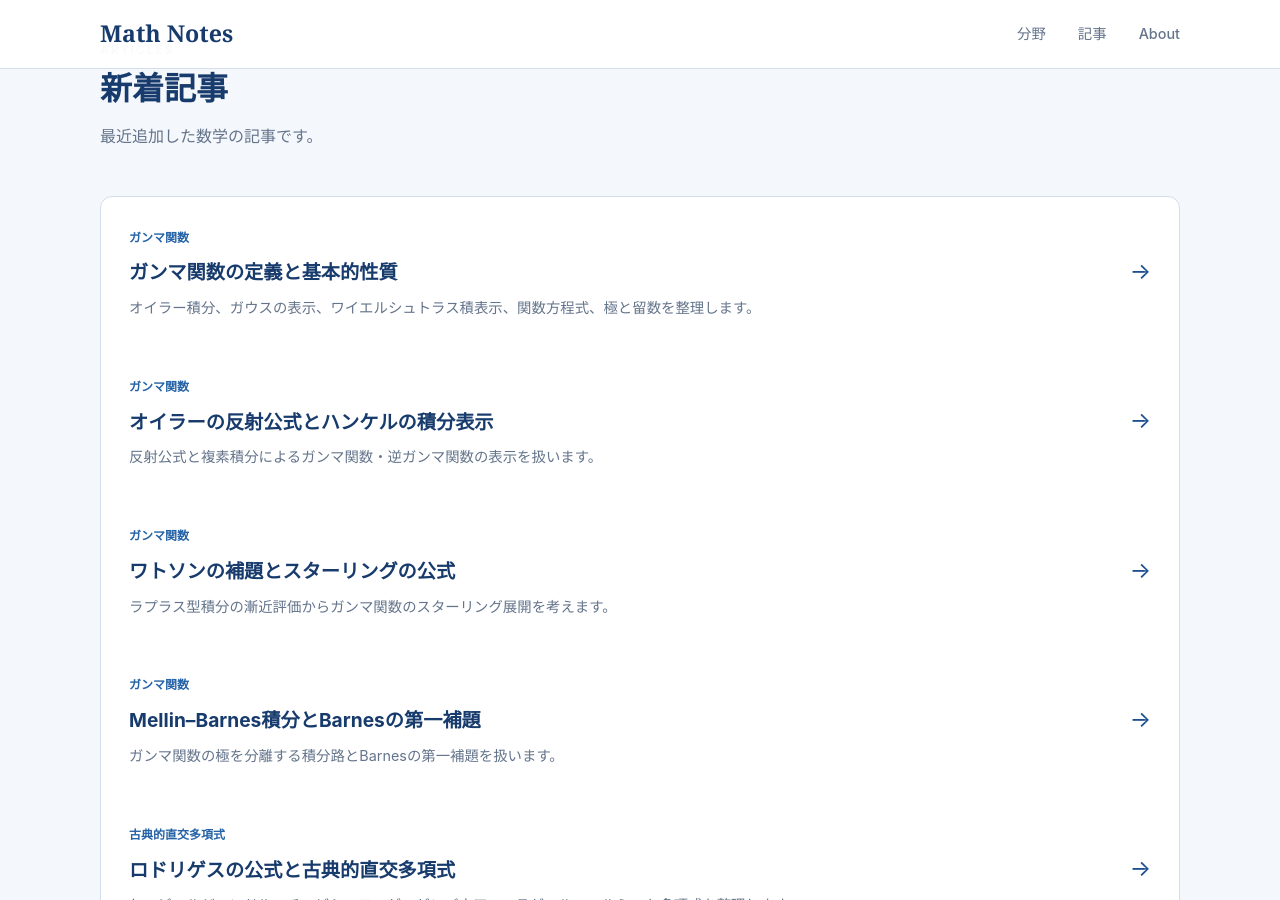
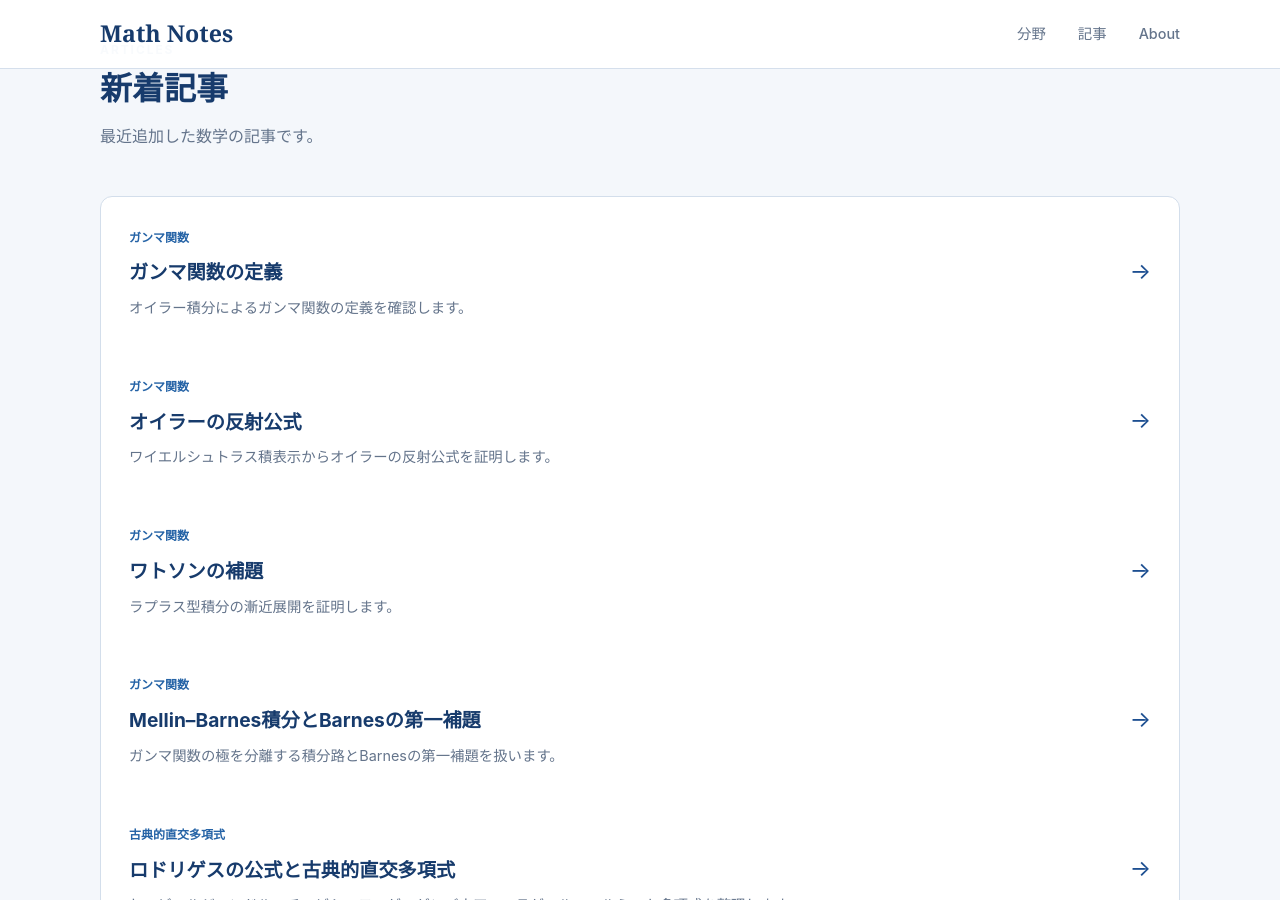
Before and after one commit to koukano/koukano.github.io, a Jekyll site: the page index.html, which Jekyll copies as it is, in a window 1280 px wide and 900 px high, scrolled down 1948 px. Built offline with Jekyll 4.4.1, drawn with Linux system fonts in a browser that asks for light colours; some of the changed text lies outside the part shown.

Commit message:
Align home page titles with single-theorem articles

```diff
--- a/index.html
+++ b/index.html
@@ -204,8 +204,8 @@
           <div class="article-item">
             <div>
               <span class="article-category">ガンマ関数</span>
-              <h3>ガンマ関数の定義と基本的性質</h3>
-              <p>オイラー積分、ガウスの表示、ワイエルシュトラス積表示、関数方程式、極と留数を整理します。</p>
+              <h3>ガンマ関数の定義</h3>
+              <p>オイラー積分によるガンマ関数の定義を確認します。</p>
             </div>
             <span class="article-arrow">→</span>
           </div>
@@ -215,8 +215,8 @@
           <div class="article-item">
             <div>
               <span class="article-category">ガンマ関数</span>
-              <h3>オイラーの反射公式とハンケルの積分表示</h3>
-              <p>反射公式と複素積分によるガンマ関数・逆ガンマ関数の表示を扱います。</p>
+              <h3>オイラーの反射公式</h3>
+              <p>ワイエルシュトラス積表示からオイラーの反射公式を証明します。</p>
             </div>
             <span class="article-arrow">→</span>
           </div>
@@ -226,8 +226,8 @@
           <div class="article-item">
             <div>
               <span class="article-category">ガンマ関数</span>
-              <h3>ワトソンの補題とスターリングの公式</h3>
-              <p>ラプラス型積分の漸近評価からガンマ関数のスターリング展開を考えます。</p>
+              <h3>ワトソンの補題</h3>
+              <p>ラプラス型積分の漸近展開を証明します。</p>
             </div>
             <span class="article-arrow">→</span>
           </div>
@@ -316,8 +316,8 @@
           <div class="article-item">
             <div>
               <span class="article-category">直交多項式</span>
-              <h3>直交多項式の零点と交互性</h3>
-              <p>直交多項式の零点の位置と隣り合う次数の零点の交互性を扱います。</p>
+              <h3>直交多項式の零点：区間内の単純零点</h3>
+              <p>n次直交多項式が区間内にn個の単純零点を持つことを証明します。</p>
             </div>
             <span class="article-arrow">→</span>
           </div>
@@ -349,8 +349,8 @@
           <div class="article-item">
             <div>
               <span class="article-category">直交多項式</span>
-              <h3>リーマンの写像定理と直交多項式</h3>
-              <p>直交多項式と再生核を用いたリーマン写像の表現を扱います。</p>
+              <h3>再生核によるリーマン写像の表示</h3>
+              <p>境界上の正規直交多項式からリーマン写像を表す公式を証明します。</p>
             </div>
             <span class="article-arrow">→</span>
           </div>
```
